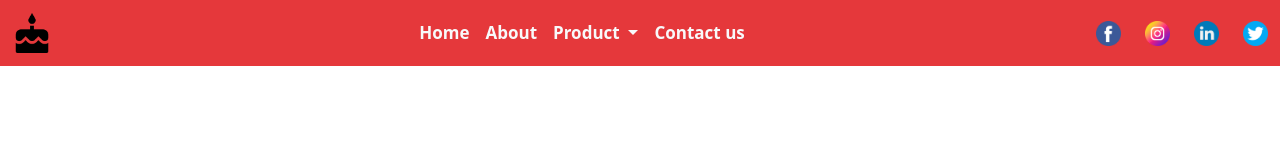
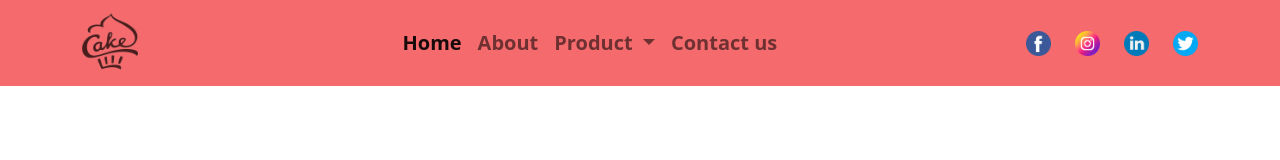
Before and after one commit to sana-aamir06/nav-bar, a plain HTML site: page index.html in a window 1280 px wide. Drawn offline with nearby package versions, Linux system fonts and the light colour scheme.

Commit message:
change icon

```diff
--- a/index.html
+++ b/index.html
@@ -13,8 +13,9 @@
 <body>
 
     <nav class="navbar navbar-expand-lg navbar-light">
-        <div class="container-fluid">
-            <a class="navbar-brand" href="#"><img src="social icons/cake.png" alt="icon" height="40px"></a>
+        <div class="container">
+            <a class="navbar-brand" href="#"><img src="social icons/bakers-removebg-preview.png" alt="icon"
+                    height="60px"></a>
             <button class="navbar-toggler" type="button" data-bs-toggle="collapse"
                 data-bs-target="#navbarSupportedContent" aria-controls="navbarSupportedContent" aria-expanded="false"
                 aria-label="Toggle navigation">
@@ -23,13 +24,13 @@
             <div class="collapse navbar-collapse" id="navbarSupportedContent">
                 <ul class="navbar-nav me-auto mb-2 mb-lg-0 ms-auto">
                     <li class="nav-item">
-                        <a class="nav-link active text-light" aria-current="page" href="#">Home</a>
+                        <a class="nav-link active" aria-current="page" href="#">Home</a>
                     </li>
                     <li class="nav-item">
-                        <a class="nav-link text-light" href="#">About</a>
+                        <a class="nav-link" href="#">About</a>
                     </li>
                     <li class="nav-item dropdown">
-                        <a class="nav-link dropdown-toggle text-light" href="#" id="navbarDropdown" role="button"
+                        <a class="nav-link dropdown-toggle" href="#" id="navbarDropdown" role="button"
                             data-bs-toggle="dropdown" aria-expanded="false">
                             Product
                         </a>
@@ -38,7 +39,7 @@
                         </ul>
                     </li>
                     <li class="nav-item">
-                        <a class="nav-link text-light" href="#">Contact us</a>
+                        <a class="nav-link" href="#">Contact us</a>
                     </li>
                 </ul>
 
--- a/style.css
+++ b/style.css
@@ -1,13 +1,13 @@
 .navbar {
-    background-color: #e5383b;
+    background-color: #f56b6d;
 }
 
 
 .nav-item {
     font-weight: bolder;
-    font-size: 17px;
+    font-size: 20px;
 }
 
 .nav-link:hover {
-    color: black !important;
+    color: white !important;
 }
```
Also changed, not shown: social icons/bakers-removebg-preview.png (added), social icons/cake.png (deleted).
